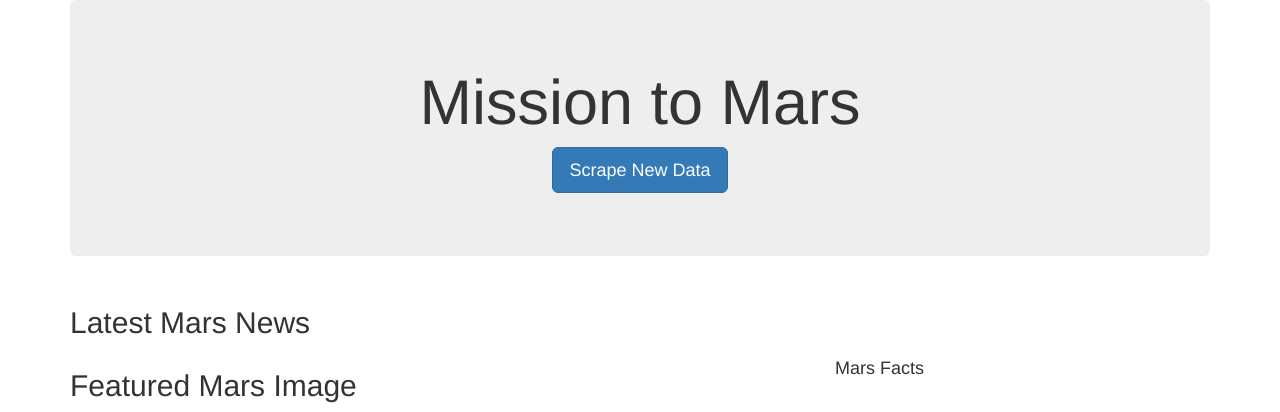
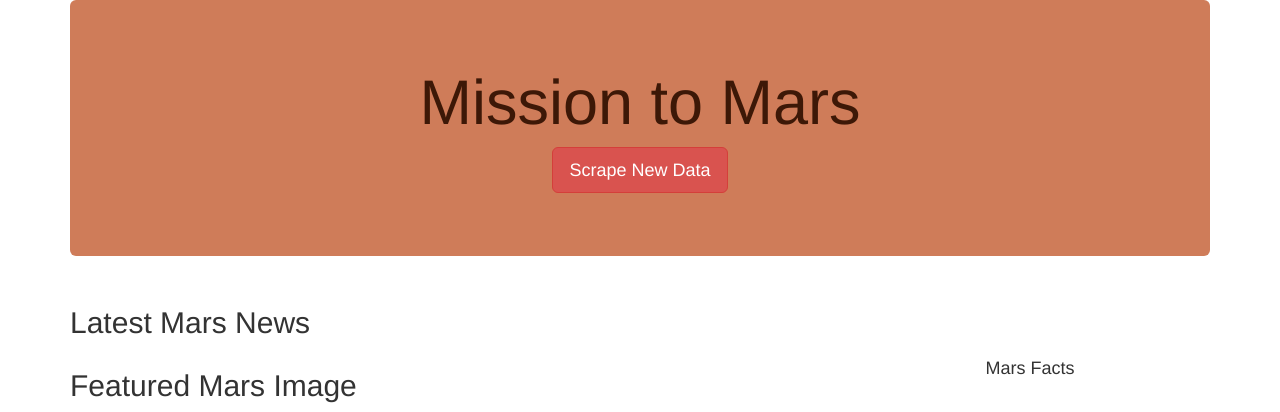
Before and after one commit to lkachury/Mission-to-Mars, a Flask app: page / in a window 1280 px wide. Shown: the top 412 px of the page. Run offline with Flask 2, Linux system fonts and the light colour scheme; data that the repository does not hold is empty; some libraries are stand-ins or nearby versions.

Commit message:
Deliverable 3

```diff
--- a/templates/index.html
+++ b/templates/index.html
@@ -13,10 +13,10 @@
     <body>
         <div class="container">
             <!-- Add the Header Using Jumbotron -->
-            <div class="jumbotron text-center">
-                <h1>Mission to Mars</h1>
+            <div class="jumbotron text-center" style="background-color: #cf7c59">
+                <h1 style="color: #3d1807">Mission to Mars</h1>
                 <!-- Add a button to activate scraping script -->
-                <p><a class="btn btn-primary btn-lg" href="/scrape"
+                <p><a class="btn btn-danger btn-lg" href="/scrape"
                     role="button">Scrape New Data</a></p>
             </div>
             <!-- Add the Mars News Article and Summary -->
@@ -42,22 +42,21 @@
                     />
                 </div>
                 <!-- Add the Mars Facts -->
-                <div class="col-md-4">
+                <div class="col-md-4 text-center">
                     <div class="row" id="mars-facts">
                         <h4>Mars Facts</h4>
-                        {{ mars.facts | safe }}
+                        <table border="1" style="background-color: #cf7c59" class="dataframe table table-striped"
+                        src="{{ mars.facts | safe }}"></table>
                     </div>
                 </div>
             </div>
-
             <!-- Section for Mars Hemispheres -->
             <div class="row" id="hemispheres_image">
                 <div class="page-header">
                     <h2 class="text-center">Mars Hemispheres</h2>
                 </div>
-
             {% for hemisphere in mars.hemispheres %}
-            <div class="col-md-6">
+            <div class="col-xs-3">
                 <div class="thumbnail">
                     <img
                         src="{{hemisphere.img_url | default('static/images/error.png', true)}}"
```
